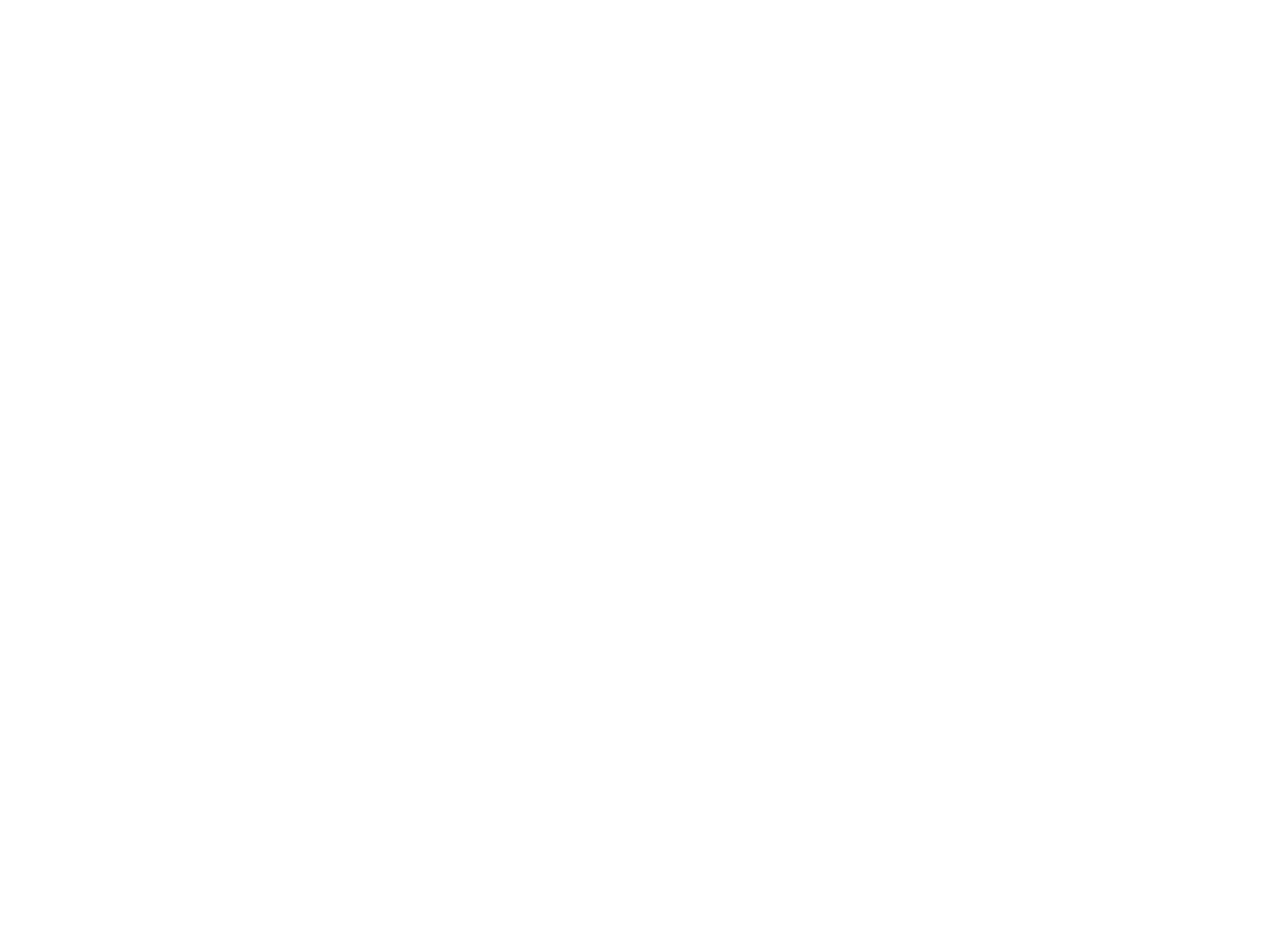
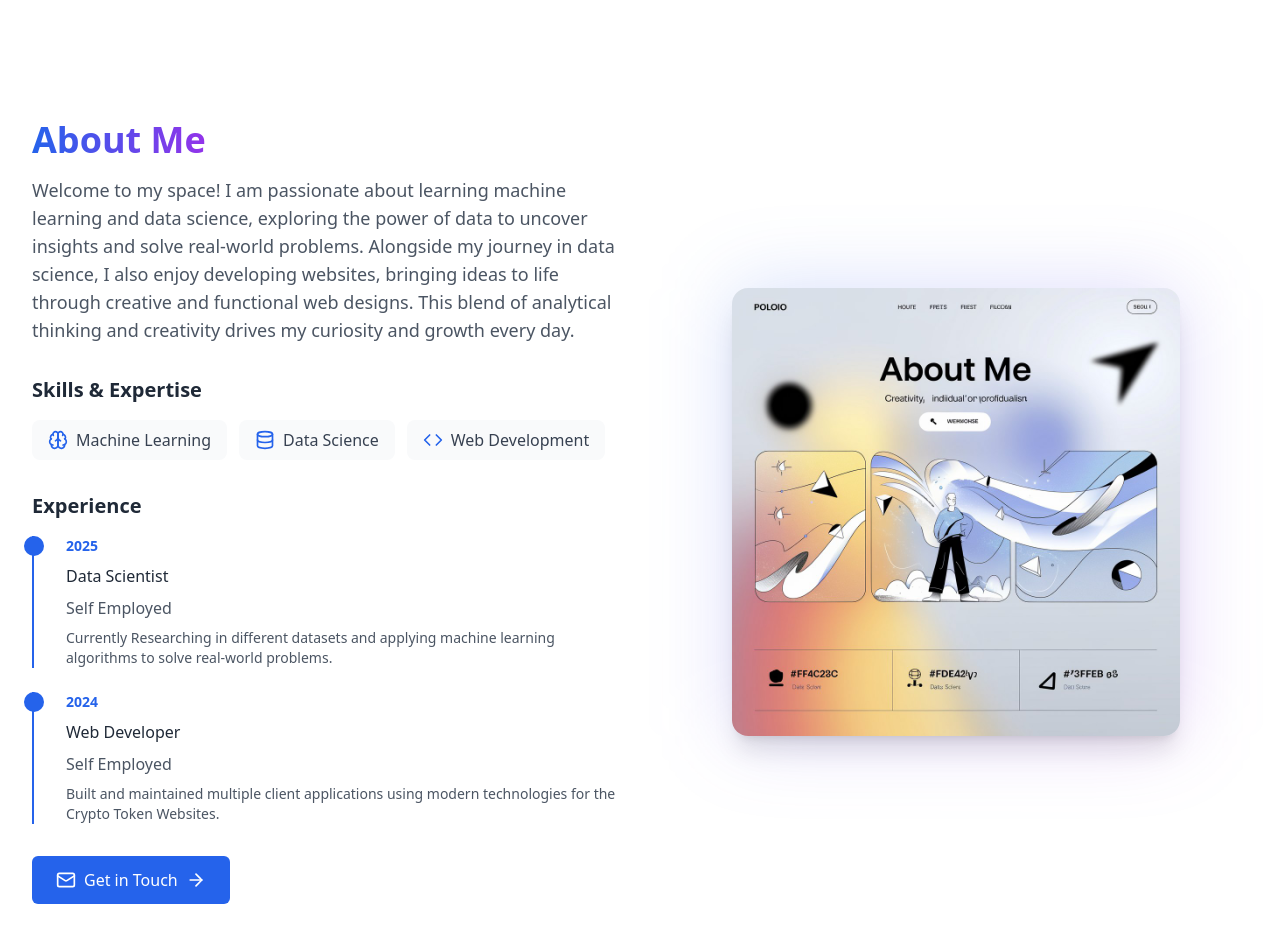
Before and after one commit to sulavghimiree/my-website, a React (Vite) app: page / in a window 1280 px wide. Shown: the part 760-1702 px from the top of the page. Before the commit the page ends 800 px from the top, so only its background shows below. Built offline with nearby package versions, Linux system fonts and the light colour scheme.

Commit message:
Createe About me

```diff
--- a/src/App.jsx
+++ b/src/App.jsx
@@ -1,3 +1,4 @@
+import AboutSection from "./components/AboutSection";
 import Homepage from "./components/Homepage";
 import Navbar from "./components/Navbar";
 
@@ -6,6 +7,7 @@
     <div>
       <Navbar />
       <Homepage />
+      <AboutSection />
     </div>
   );
 };
--- /dev/null
+++ b/src/components/AboutSection.jsx
@@ -0,0 +1,162 @@
+import React, { useState, useEffect } from "react";
+import { Mail, ArrowRight, Code, Database, Brain } from "lucide-react";
+import AboutImg from "../assets/about-img.jpeg";
+
+const AboutSection = () => {
+  const [isVisible, setIsVisible] = useState(false);
+
+  useEffect(() => {
+    const observer = new IntersectionObserver(
+      ([entry]) => setIsVisible(entry.isIntersecting),
+      { threshold: 0.1 }
+    );
+
+    const element = document.getElementById("about-section");
+    if (element) observer.observe(element);
+
+    return () => observer.disconnect();
+  }, []);
+
+  const skills = [
+    { name: "Machine Learning", icon: Brain },
+    { name: "Data Science", icon: Database },
+    { name: "Web Development", icon: Code },
+  ];
+
+  const experiences = [
+    {
+      year: "2025",
+      title: "Data Scientist",
+      company: "Self Employed",
+      description:
+        "Currently Researching in different datasets and applying machine learning algorithms to solve real-world problems.",
+    },
+    {
+      year: "2024",
+      title: "Web Developer",
+      company: "Self Employed",
+      description:
+        "Built and maintained multiple client applications using modern technologies for the Crypto Token Websites.",
+    },
+  ];
+
+  return (
+    <section id="about-section" className="py-20 bg-white dark:bg-gray-900">
+      <div className="container mx-auto px-4 sm:px-6 lg:px-8">
+        <div className="grid lg:grid-cols-2 gap-12 items-center">
+          {/* Text Content */}
+          <div
+            className={`space-y-8 transition-all duration-1000 ${
+              isVisible
+                ? "opacity-100 translate-x-0"
+                : "opacity-0 -translate-x-10"
+            }`}
+          >
+            <div className="space-y-4">
+              <h2 className="text-4xl font-bold">
+                <span className="bg-gradient-to-r from-blue-600 to-purple-600 bg-clip-text text-transparent">
+                  About Me
+                </span>
+              </h2>
+              <p className="text-lg text-gray-600 dark:text-gray-300">
+                Welcome to my space! I am passionate about learning machine
+                learning and data science, exploring the power of data to
+                uncover insights and solve real-world problems. Alongside my
+                journey in data science, I also enjoy developing websites,
+                bringing ideas to life through creative and functional web
+                designs. This blend of analytical thinking and creativity drives
+                my curiosity and growth every day.
+              </p>
+            </div>
+
+            {/* Skills */}
+            <div className="space-y-4">
+              <h3 className="text-xl font-semibold text-gray-800 dark:text-gray-200">
+                Skills & Expertise
+              </h3>
+              <div className="flex flex-wrap gap-3">
+                {skills.map(({ name, icon: Icon }) => (
+                  <div
+                    key={name}
+                    className="flex items-center gap-2 px-4 py-2 bg-gray-50 dark:bg-gray-800 rounded-lg
+                    hover:scale-105 hover:shadow-md transition-all duration-200"
+                  >
+                    <Icon className="w-5 h-5 text-blue-600" />
+                    <span className="text-gray-700 dark:text-gray-300">
+                      {name}
+                    </span>
+                  </div>
+                ))}
+              </div>
+            </div>
+
+            {/* Experience Timeline */}
+            <div className="space-y-4">
+              <h3 className="text-xl font-semibold text-gray-800 dark:text-gray-200">
+                Experience
+              </h3>
+              <div className="space-y-6">
+                {experiences.map((exp, index) => (
+                  <div
+                    key={index}
+                    className="relative pl-8 border-l-2 border-blue-600 space-y-2
+                    hover:translate-x-1 transition-transform duration-200"
+                  >
+                    <div className="absolute -left-2.5 top-0 w-5 h-5 rounded-full bg-blue-600" />
+                    <div className="text-sm text-blue-600 font-semibold">
+                      {exp.year}
+                    </div>
+                    <div className="font-medium text-gray-800 dark:text-gray-200">
+                      {exp.title}
+                    </div>
+                    <div className="text-gray-600 dark:text-gray-400">
+                      {exp.company}
+                    </div>
+                    <p className="text-sm text-gray-600 dark:text-gray-400">
+                      {exp.description}
+                    </p>
+                  </div>
+                ))}
+              </div>
+            </div>
+
+            {/* CTA */}
+            <button
+              onClick={() =>
+                document
+                  .getElementById("contact")
+                  ?.scrollIntoView({ behavior: "smooth" })
+              }
+              className="flex items-center gap-2 px-6 py-3 bg-blue-600 text-white rounded-md
+              hover:bg-blue-700 transition-colors duration-200"
+            >
+              <Mail className="w-5 h-5" />
+              Get in Touch
+              <ArrowRight className="w-5 h-5" />
+            </button>
+          </div>
+
+          {/* Image Section */}
+          <div
+            className={`relative transition-all duration-1000 ${
+              isVisible
+                ? "opacity-100 translate-x-0"
+                : "opacity-0 translate-x-10"
+            }`}
+          >
+            <div className="relative w-full aspect-square max-w-md mx-auto">
+              <div className="absolute inset-0 bg-gradient-to-br from-blue-600/20 to-purple-600/20 rounded-2xl blur-2xl" />
+              <img
+                src={AboutImg}
+                alt="Professional headshot"
+                className="relative rounded-2xl w-full h-full object-cover shadow-xl"
+              />
+            </div>
+          </div>
+        </div>
+      </div>
+    </section>
+  );
+};
+
+export default AboutSection;
--- a/src/components/Navbar.jsx
+++ b/src/components/Navbar.jsx
@@ -36,7 +36,7 @@
 
   const navLinks = [
     { title: "Home", id: "home" },
-    { title: "About", id: "about" },
+    { title: "About", id: "about-section" },
     { title: "Projects", id: "projects" },
     { title: "Skills", id: "skills" },
     { title: "Contact", id: "contact" },
```
Also changed, not shown: src/assets/about-img.jpeg (added).
